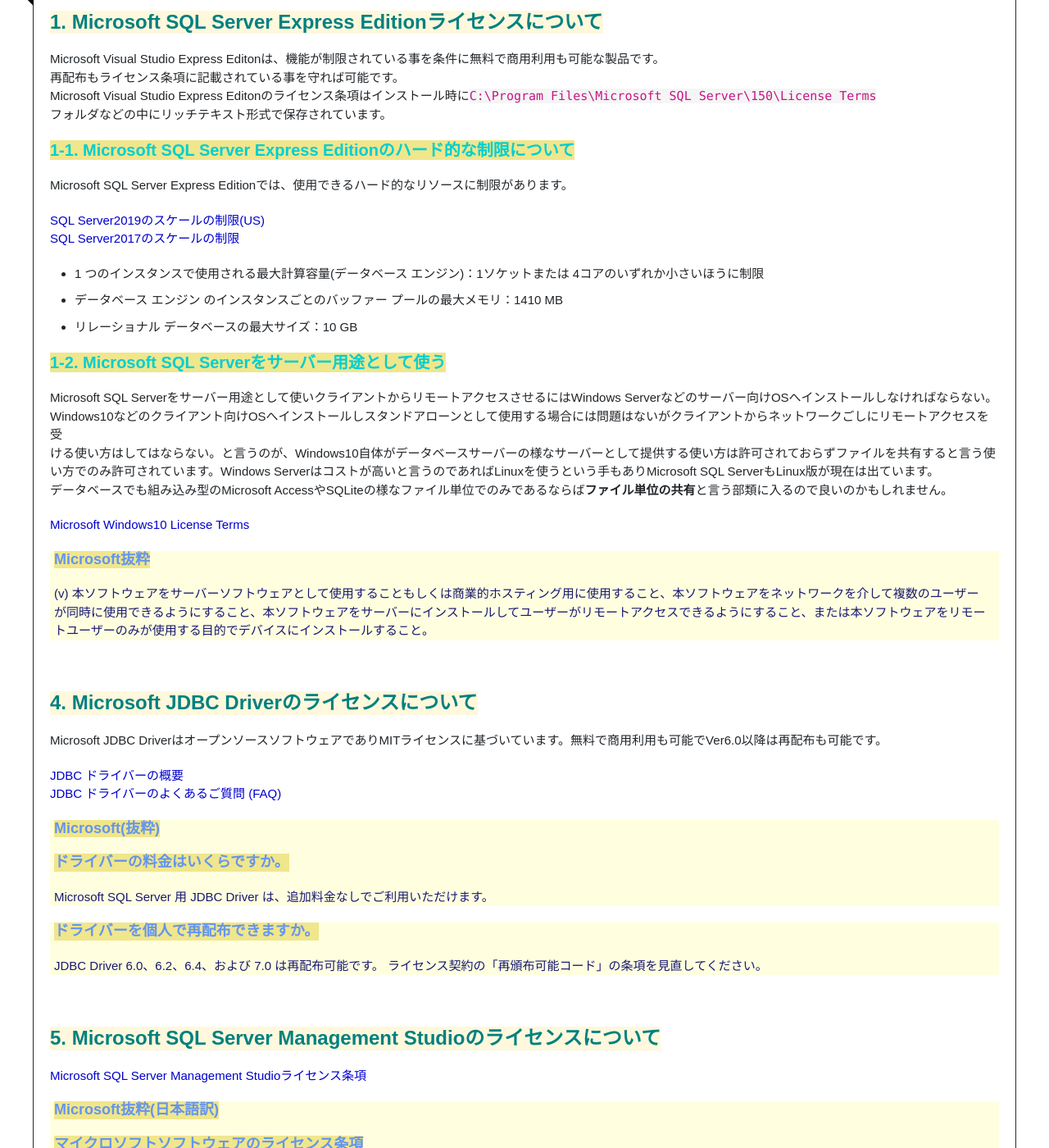
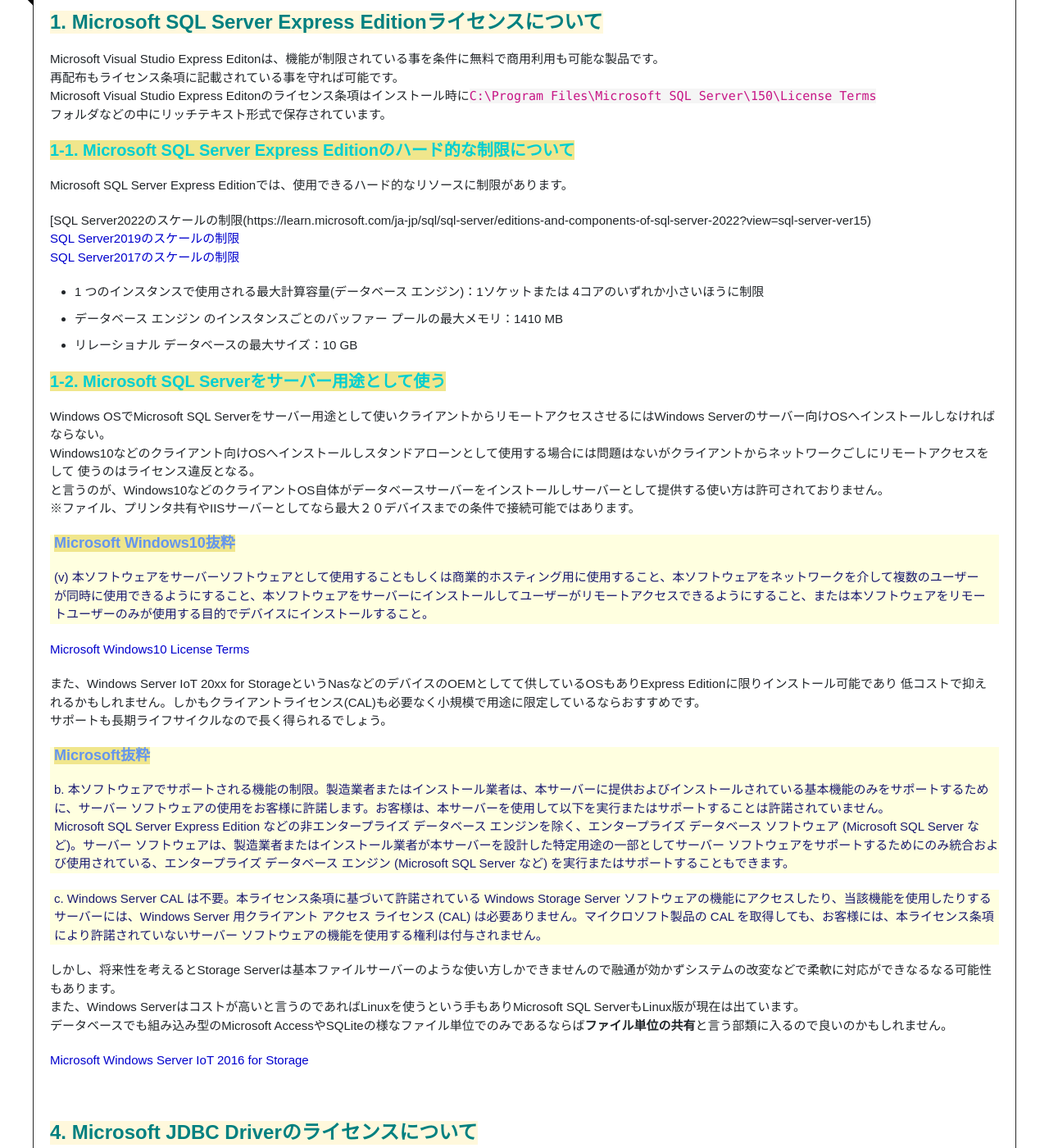
Before and after one commit to person-carrying-water/person-carrying-water.github.io, a Jekyll site: the page built from Contents/SqlServer/SqlServerLicense.md, in a window 1280 px wide and 1400 px high, scrolled down 241 px. Shown: the whole window at 82% size. Built offline with Jekyll 4.4.1, drawn with Linux system fonts in a browser that asks for light colours; nearby versions of some CDN libraries; emoji names are drawn with the system emoji font; some of the changed text lies outside the part shown.

Commit message:
Win230223

```diff
--- a/Contents/SqlServer/SqlServerLicense.md
+++ b/Contents/SqlServer/SqlServerLicense.md
@@ -17,7 +17,8 @@
 
 Microsoft SQL Server Express Editionでは、使用できるハード的なリソースに制限があります。
 
-[SQL Server2019のスケールの制限(US)](https://docs.microsoft.com/ja-jp/sql/sql-server/editions-and-components-of-sql-server-version-15?view=sql-server-ver15)
+[SQL Server2022のスケールの制限(https://learn.microsoft.com/ja-jp/sql/sql-server/editions-and-components-of-sql-server-2022?view=sql-server-ver15)
+[SQL Server2019のスケールの制限](https://docs.microsoft.com/ja-jp/sql/sql-server/editions-and-components-of-sql-server-version-15?view=sql-server-ver15)
 [SQL Server2017のスケールの制限](https://docs.microsoft.com/ja-jp/sql/sql-server/editions-and-components-of-sql-server-2017?view=sql-server-ver15)
 
 -   1 つのインスタンスで使用される最大計算容量(データベース エンジン)：1ソケットまたは 4コアのいずれか小さいほうに制限
@@ -26,19 +27,35 @@
 
 ### 1-2. Microsoft SQL Serverをサーバー用途として使う
 
-Microsoft SQL Serverをサーバー用途として使いクライアントからリモートアクセスさせるにはWindows Serverなどのサーバー向けOSへインストールしなければならない。
-Windows10などのクライアント向けOSへインストールしスタンドアローンとして使用する場合には問題はないがクライアントからネットワークごしにリモートアクセスを受
-ける使い方はしてはならない。と言うのが、Windows10自体がデータベースサーバーの様なサーバーとして提供する使い方は許可されておらずファイルを共有すると言う使
-い方でのみ許可されています。Windows Serverはコストが高いと言うのであればLinuxを使うという手もありMicrosoft SQL ServerもLinux版が現在は出ています。
-データベースでも組み込み型のMicrosoft AccessやSQLiteの様なファイル単位でのみであるならば**ファイル単位の共有**と言う部類に入るので良いのかもしれません。
+Windows OSでMicrosoft SQL Serverをサーバー用途として使いクライアントからリモートアクセスさせるにはWindows Serverのサーバー向けOSへインストールしなければならない。
+Windows10などのクライアント向けOSへインストールしスタンドアローンとして使用する場合には問題はないがクライアントからネットワークごしにリモートアクセスをして
+使うのはライセンス違反となる。
+と言うのが、Windows10などのクライアントOS自体がデータベースサーバーをインストールしサーバーとして提供する使い方は許可されておりません。
+※ファイル、プリンタ共有やIISサーバーとしてなら最大２０デバイスまでの条件で接続可能ではあります。
 
-[Microsoft Windows10 License Terms](https://www.microsoft.com/en-us/Useterms/Retail/Windows/10/Useterms_Retail_Windows_10_Japanese.htm)
-
-> #### Microsoft抜粋
+> #### Microsoft Windows10抜粋
 >
 > (v) 本ソフトウェアをサーバーソフトウェアとして使用することもしくは商業的ホスティング用に使用すること、本ソフトウェアをネットワークを介して複数のユーザー
 > が同時に使用できるようにすること、本ソフトウェアをサーバーにインストールしてユーザーがリモートアクセスできるようにすること、または本ソフトウェアをリモー
 > トユーザーのみが使用する目的でデバイスにインストールすること。
+
+[Microsoft Windows10 License Terms](https://www.microsoft.com/en-us/Useterms/Retail/Windows/10/Useterms_Retail_Windows_10_Japanese.htm)
+
+また、Windows Server IoT 20xx for StorageというNasなどのデバイスのOEMとしてて供しているOSもありExpress Editionに限りインストール可能であり
+低コストで抑えれるかもしれません。しかもクライアントライセンス(CAL)も必要なく小規模で用途に限定しているならおすすめです。
+サポートも長期ライフサイクルなので長く得られるでしょう。
+
+> #### Microsoft抜粋
+> b. 本ソフトウェアでサポートされる機能の制限。製造業者またはインストール業者は、本サーバーに提供およびインストールされている基本機能のみをサポートするために、サーバー ソフトウェアの使用をお客様に許諾します。お客様は、本サーバーを使用して以下を実行またはサポートすることは許諾されていません。
+> Microsoft SQL Server Express Edition などの非エンタープライズ データベース エンジンを除く、エンタープライズ データベース ソフトウェア (Microsoft SQL Server など)。サーバー ソフトウェアは、製造業者またはインストール業者が本サーバーを設計した特定用途の一部としてサーバー ソフトウェアをサポートするためにのみ統合および使用されている、エンタープライズ データベース エンジン (Microsoft SQL Server など) を実行またはサポートすることもできます。
+
+> c. Windows Server CAL は不要。本ライセンス条項に基づいて許諾されている Windows Storage Server ソフトウェアの機能にアクセスしたり、当該機能を使用したりするサーバーには、Windows Server 用クライアント アクセス ライセンス (CAL) は必要ありません。マイクロソフト製品の CAL を取得しても、お客様には、本ライセンス条項により許諾されていないサーバー ソフトウェアの機能を使用する権利は付与されません。
+
+しかし、将来性を考えるとStorage Serverは基本ファイルサーバーのような使い方しかできませんので融通が効かずシステムの改変などで柔軟に対応ができなるなる可能性もあります。
+また、Windows Serverはコストが高いと言うのであればLinuxを使うという手もありMicrosoft SQL ServerもLinux版が現在は出ています。
+データベースでも組み込み型のMicrosoft AccessやSQLiteの様なファイル単位でのみであるならば**ファイル単位の共有**と言う部類に入るので良いのかもしれません。
+
+[Microsoft Windows Server IoT 2016 for Storage](https://www.microsoft.com/en-us/UseTerms/Retail/WindowsStorageServer2016/StandardAndWorkgroup/UseTerms_Retail_WindowsStorageServer2016_StandardAndWorkgroup_Japanese.htm )
 
 <br />
 
```
Also changed, not shown: other parts of Contents/SqlServer/SqlServerLicense.md (+1 -1 lines), Contents/Support/WindowsServer.md (+2 -2 lines).
